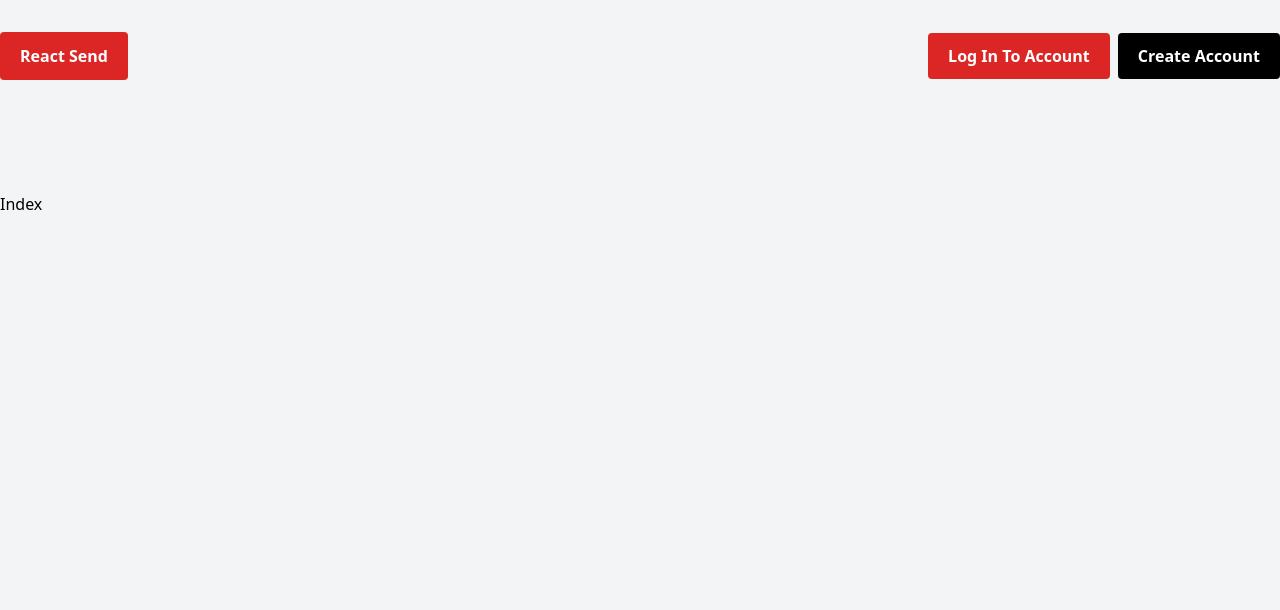
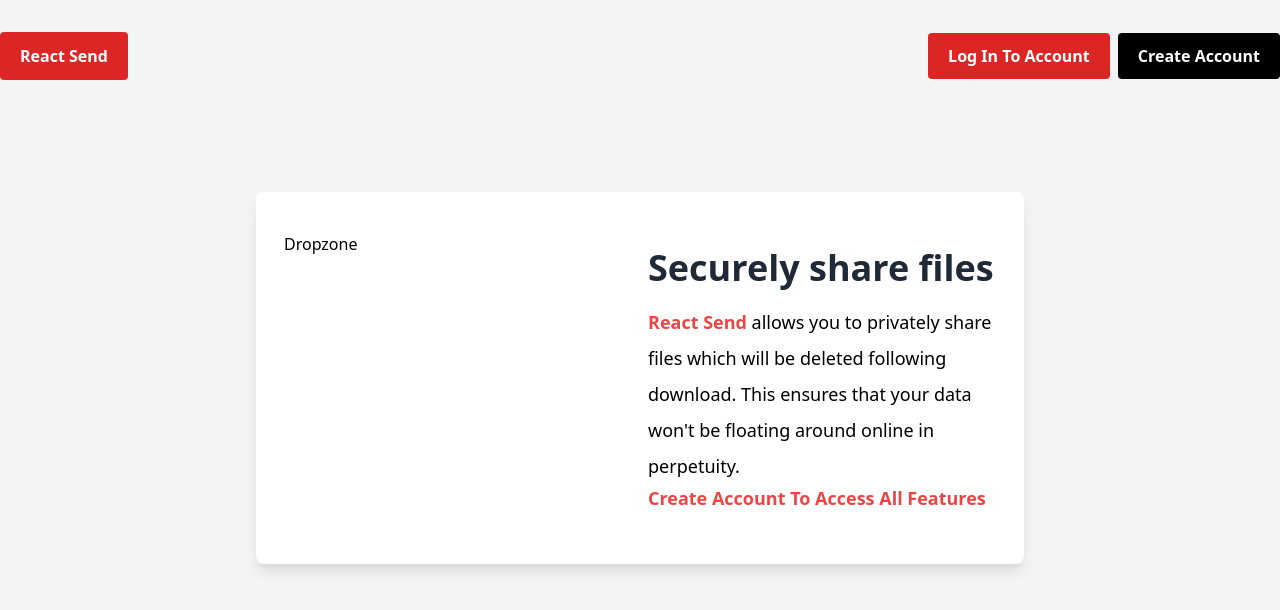
Before and after one commit to maxmonis/send-api, a Next.js app in the folder frontend/: page / in a window 1280 px wide. Shown: the top 610 px of the page. Built offline with nearby package versions, Linux system fonts and the light colour scheme; no server answers.

Commit message:
begin work on index

```diff
--- a/frontend/pages/index.js
+++ b/frontend/pages/index.js
@@ -1,4 +1,5 @@
 import React, { useContext, useEffect } from 'react';
+import Link from 'next/link';
 import Layout from '../components/Layout';
 import authContext from '../context/auth/authContext';
 
@@ -9,7 +10,29 @@
   }, []);
   return (
     <Layout>
-      <h1>Index</h1>
+      <div className='md:w-4/5 xl:w-3/5 mx-auto mb-32'>
+        <div className='lg:flex md:shadow-lg p-5 bg-white rounded-lg py-10'>
+          <div className='md:flex-1 mb-3 mx-2 mt-16 lg:mt-0'>
+            <p>Dropzone</p>
+          </div>
+          <div className='md:flex-1 mb-3 mx-2 mt-16 lg:mt-0'>
+            <h2 className='text-4xl font-sans font-bold text-gray-800 my-4'>
+              Securely share files
+            </h2>
+            <p className='text-lg leading-loose'>
+              <span className='text-red-500 font-bold'>React Send</span> allows
+              you to privately share files which will be deleted following
+              download. This ensures that your data won't be floating around
+              online in perpetuity.
+            </p>
+            <Link href='create-account'>
+              <a className='text-red-500 font-bold text-lg hover:text-red-700'>
+                Create Account To Access All Features
+              </a>
+            </Link>
+          </div>
+        </div>
+      </div>
     </Layout>
   );
 };
```
